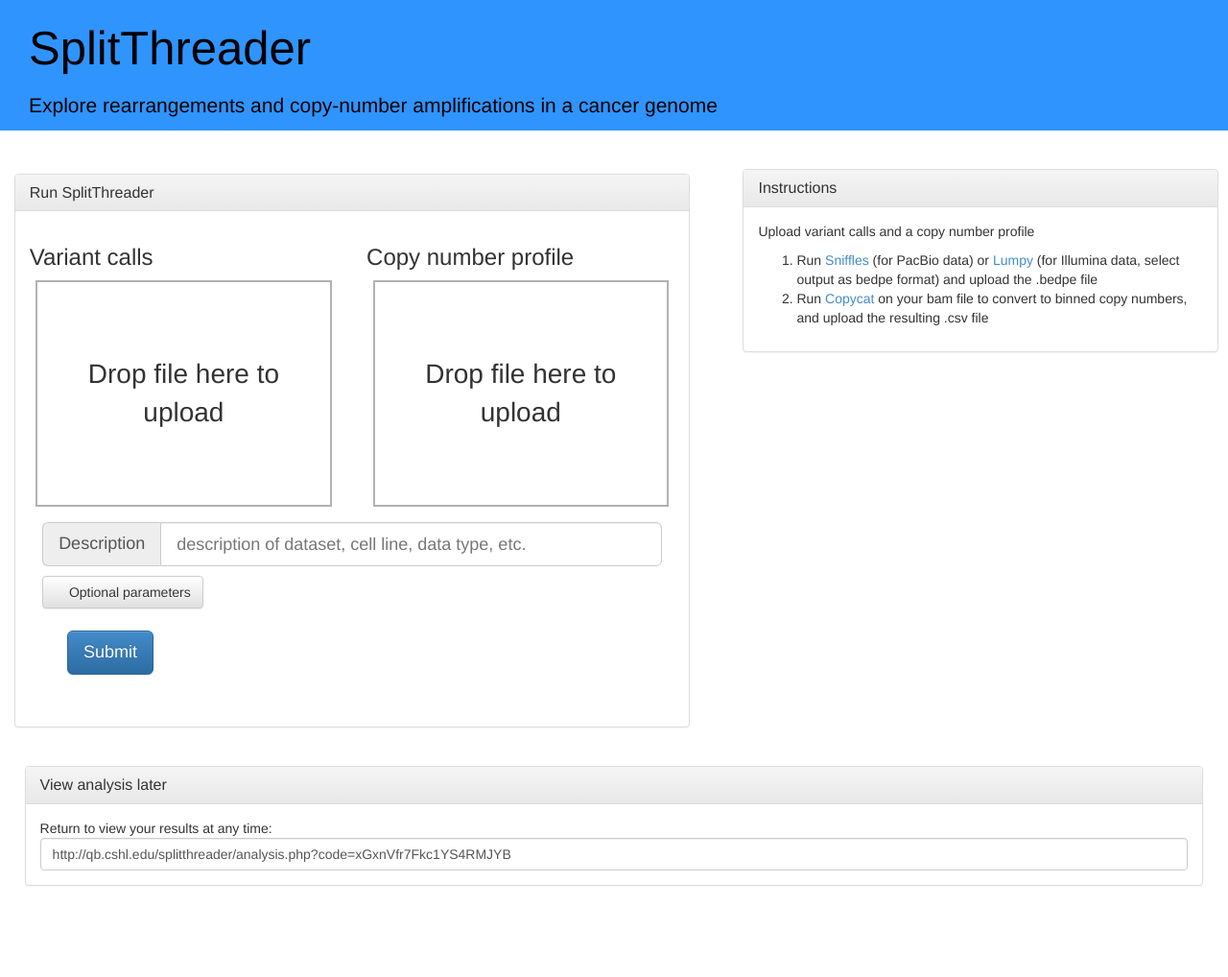
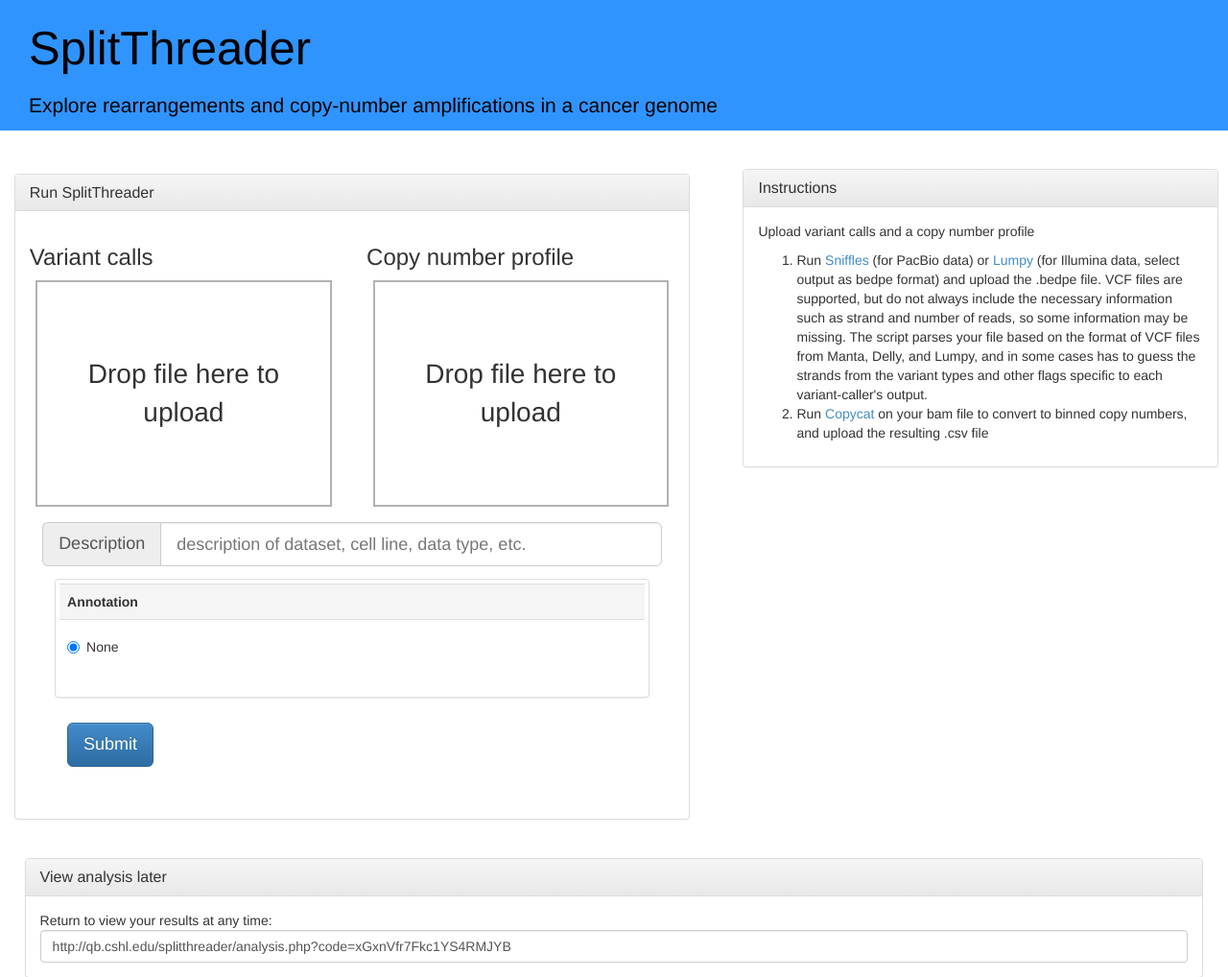
Before and after one commit to MariaNattestad/SplitThreader, a PHP site: page / in a window 1280 px wide. Shown: the part 51-1069 px from the top of the page at 96% size. Before the commit the page ends 974 px from the top, so only its background shows below. Run offline with PHP 8.4, Linux system fonts and the light colour scheme; some web fonts are replaced.

Commit message:
Fixed web_pipeline to accomodate changes to support vcf. Added note in directions that VCF files are supported.

```diff
--- a/index.php
+++ b/index.php
@@ -61,16 +61,16 @@
                                               </div>
                                             </p> -->
                                             <!-- BUTTON FOR OPTIONAL PARAMETERS -->
-                                            <p><a class="btn btn-default" data-toggle="collapse" href="#collapseExample" aria-haspopup="true" aria-expanded="false" aria-controls="collapseExample">
-                                                <span class="glyphicon glyphicon-zoom-in" aria-hidden="true"></span> Optional parameters
+                                            <!-- <p><a class="btn btn-default" data-toggle="collapse" href="#collapseExample" aria-haspopup="true" aria-expanded="false" aria-controls="collapseExample"> -->
+                                                <!-- <span class="glyphicon glyphicon-zoom-in" aria-hidden="true"></span> Optional parameters -->
                                                 <!-- http://glyphicons.com/ -->
-                                            </a></p>
+                                            <!-- </a></p> -->
                                             <!-- Collapsible area containing optional parameters -->
-                                                <div class="collapse" id="collapseExample">
+                                                <!-- <div class="collapse" id="collapseExample"> -->
                                                     <div class=" thumbnail plot_frame frame">
                                                         <div class="card card-block">
                                                               <table class="table" id="config_table" style="display: table;">
-                                                                  <tr class="active">
+                                                                  <!-- <tr class="active">
                                                                       <th colspan="2">Variant filtering</th></tr>
                                                                   <tr>
                                                                       <td><label for="min_variant_size" class="form-control-label" >Minimum variant size</label></td>
@@ -79,7 +79,7 @@
                                                                   <tr>
                                                                       <td><label for="min_split_reads" class="form-control-label">Minimum split reads supporting variant</label></td>
                                                                       <td><input name="min_split_reads" id="min_split_reads" type="number" step="1" min="0" class="form-control" value = "0"></td>
-                                                                  </tr>
+                                                                  </tr> -->
                                                                   <tr class="active">
                                                                       <th colspan="2">Annotation</th></tr>
                                                                   <tr>
@@ -91,7 +91,7 @@
                                                               </table>
                                                         </div>
                                                     </div>
-                                                </div>
+                                                <!-- </div> -->
                                             <!-- End of collapse area -->
 
                                             <p id="analysis_form">
@@ -108,7 +108,7 @@
                       <div class="panel-body">
                         <p>Upload variant calls and a copy number profile</p>
                         <ol>
-                          <li>Run <a href="https://github.com/fritzsedlazeck/Sniffles">Sniffles</a> (for PacBio data) or <a href="https://github.com/arq5x/lumpy-sv">Lumpy</a> (for Illumina data, select output as bedpe format) and upload the .bedpe file</li>
+                          <li>Run <a href="https://github.com/fritzsedlazeck/Sniffles">Sniffles</a> (for PacBio data) or <a href="https://github.com/arq5x/lumpy-sv">Lumpy</a> (for Illumina data, select output as bedpe format) and upload the .bedpe file. VCF files are supported, but do not always include the necessary information such as strand and number of reads, so some information may be missing. The script parses your file based on the format of VCF files from Manta, Delly, and Lumpy, and in some cases has to guess the strands from the variant types and other flags specific to each variant-caller's output. </li>
                           <li>Run <a href="https://github.com/marianattestad/copycat">Copycat</a> on your bam file to convert to binned copy numbers, and upload the resulting .csv file</li>
                         </ol>
                       </div>
```
Also changed, not shown: 1 other file.
